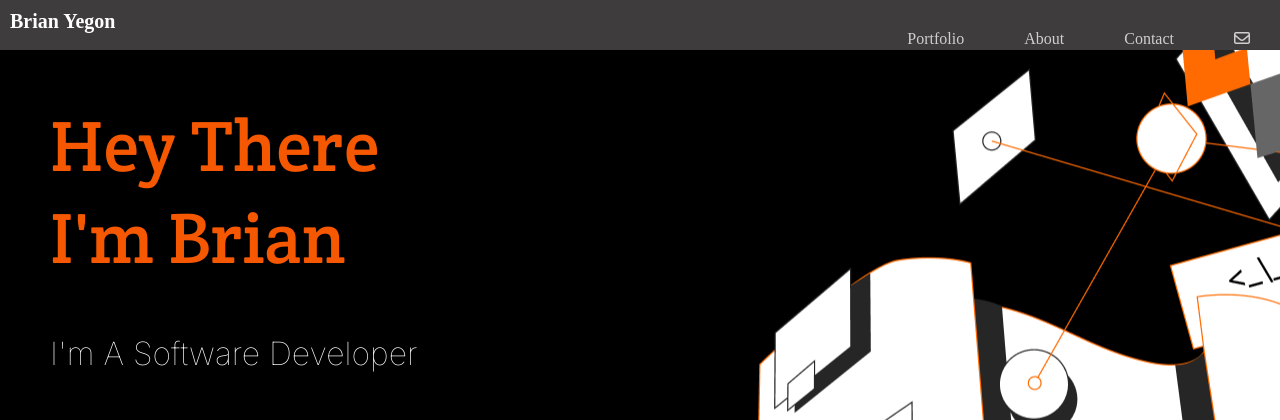
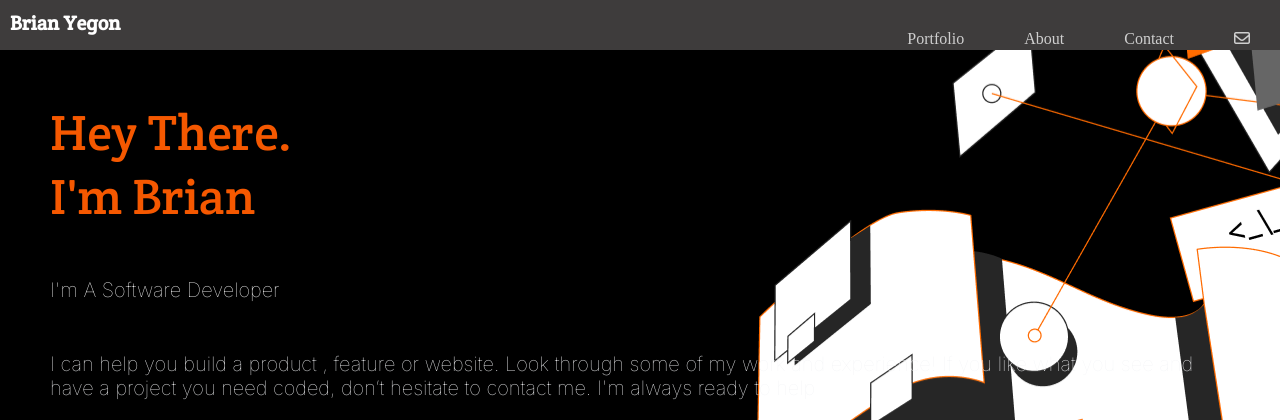
Before and after one commit to yegonkimutai/Create-a-Portfolio, a website: page index.html in a window 1280 px wide. Shown: the top 420 px of the page. Drawn offline with Linux system fonts and the light colour scheme.

Commit message:
Add Content

```diff
--- a/index.html
+++ b/index.html
@@ -35,7 +35,7 @@
 
     <section class="body">
         <div>
-        <h1 class="title">Hey There
+        <h1 class="title">Hey There.
             <br>
             I'm Brian
         </h1>
--- a/style.css
+++ b/style.css
@@ -34,7 +34,7 @@ nav {
 
 .logo {
   color: #fff;
-  font-style: roboto;
+  font-family: 'Crete Round',serif;
   font-weight: 700;
   margin: 10px;
   font-size: 20px;
@@ -72,7 +72,7 @@ img {
   margin: 50px;
   font-family: 'Crete Round', serif;
   font-weight: 400;
-  font-size: 72px;
+  font-size: 50px;
 }
 
 .intro {
@@ -80,14 +80,12 @@ img {
   margin: 50px;
   font-family: 'Inter', sans-serif;
   font-weight: 500;
-  font-size: 32px;
+  font-size: 20px;
 }
 
 .p {
   color: #f4f5f7;
   margin: 50px;
-  width: 50%;
-  height: 50%;
   flex-direction: column;
   font-family: 'Inter', sans-serif;
   font-style: normal;
```
